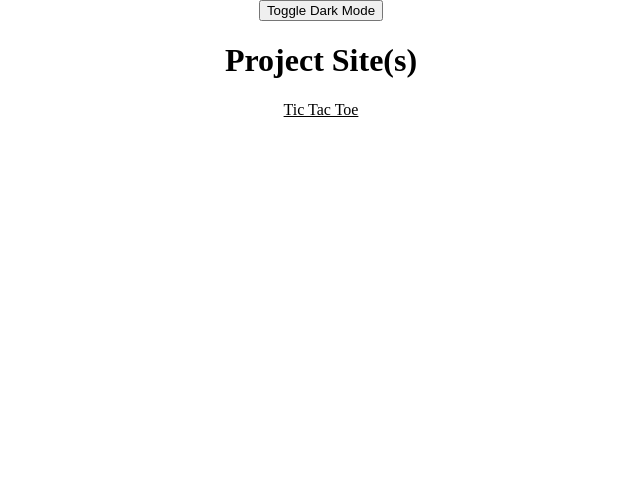
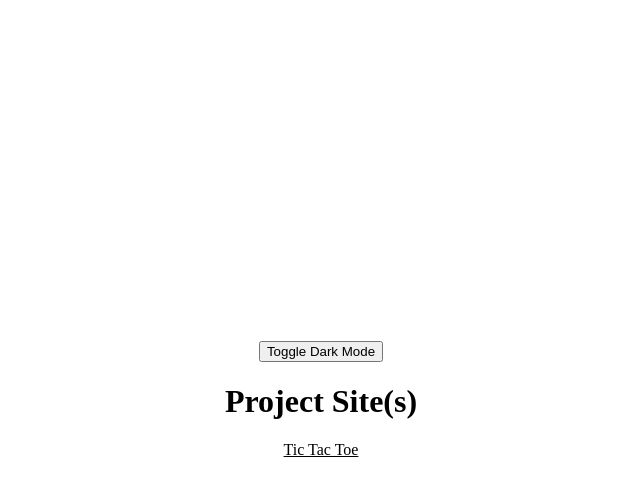
Before and after one commit to c6z3h/c6z3h.github.io, a website: page index.html in a window 1280 px wide. Shown: the whole page, without its empty margins (319-959 px from the left). Drawn offline with Linux system fonts and the light colour scheme.

Commit message:
add favicon.ico

```diff
--- a/styles.css
+++ b/styles.css
@@ -2,19 +2,18 @@ body {
   width: 100vw;
   height: 100vh;
   justify-items: center;
+  align-content: center;
   margin: 0;
   padding: 0;
   border: 0;
   outline: 0;
   --text-color: #000;
   --bkg-color: #fff;
-  /* linear-gradient(to right, #eee, #fff); */
 }
 
 body.dark-theme {
   --text-color: #fff;
   --bkg-color: #000;
-  /* --bkg-color: linear-gradient(to right, #000000 #343d46); */
 }
 
 body {
@@ -22,10 +21,7 @@ body {
 }
 
 h1, a {
-  /* background-color: white; */
   color: var(--text-color);
-  /* border-radius: 8px;
-  padding: 10px; */
 }
 
 img {
```
Also changed, not shown: favicon.ico (added).
